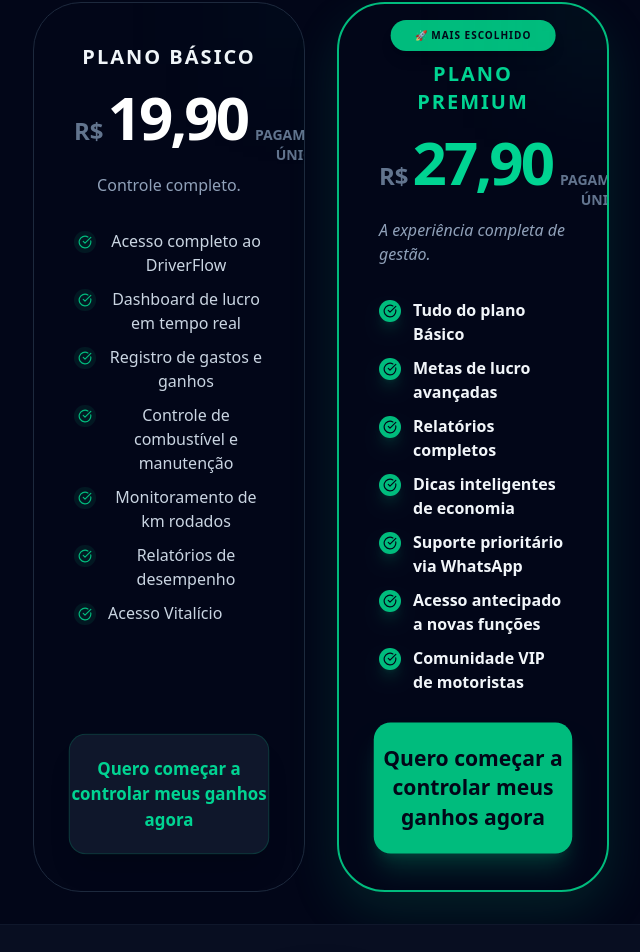
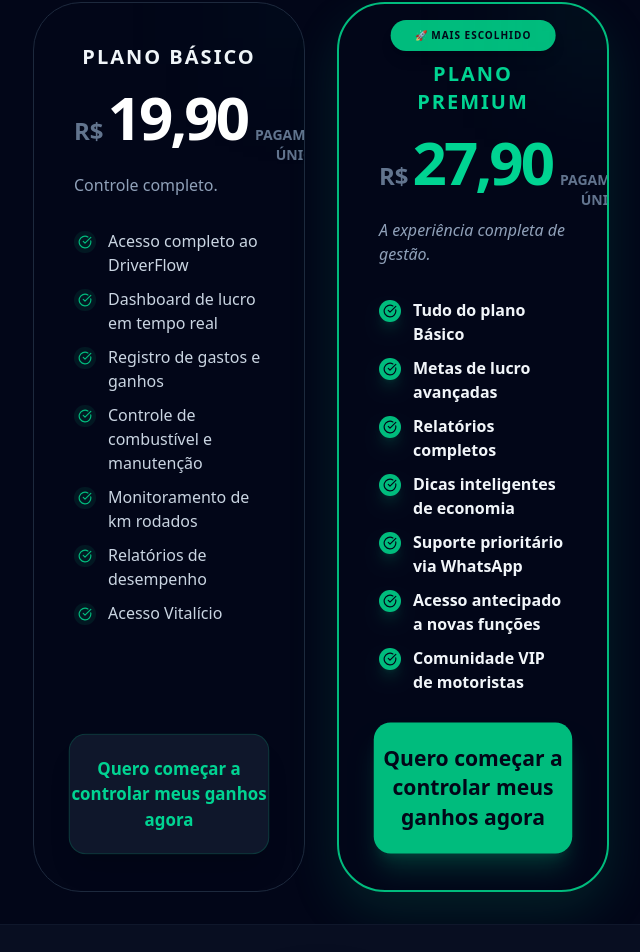
Before and after one commit to jcbusinessdr26-design/driveflow-LandPage, a React (Vite) app: page / in a window 1280 px wide. Shown: the part 9144-10096 px from the top of the page, without its empty margins (319-959 px from the left). Built offline with nearby package versions, Linux system fonts and the light colour scheme; no server answers; the database is empty.

Commit message:
style: corrige alinhamento do bloco de preço R$19,90
Adiciona a classe text-left ao parágrafo e à lista do plano básico (R$19,90)
para que fiquem justificados à esquerda, mantendo o padrão visual
idêntico ao bloco do plano premium (R$27,90).

```diff
--- a/src/pages/LandingPage.tsx
+++ b/src/pages/LandingPage.tsx
@@ -495,10 +495,10 @@
                   <span className="text-6xl font-black text-white tracking-tighter">19,90</span>
                   <span className="text-slate-500 font-bold ml-1 text-sm uppercase">Pagamento Único</span>
                 </div>
-                <p className="text-slate-400 font-medium">Controle completo.</p>
+                <p className="text-slate-400 font-medium text-left">Controle completo.</p>
               </div>
 
-              <ul className="space-y-2.5 mb-8 flex-grow">
+              <ul className="space-y-2.5 mb-8 flex-grow text-left">
                 {[
                   "Acesso completo ao DriverFlow",
                   "Dashboard de lucro em tempo real",
```
